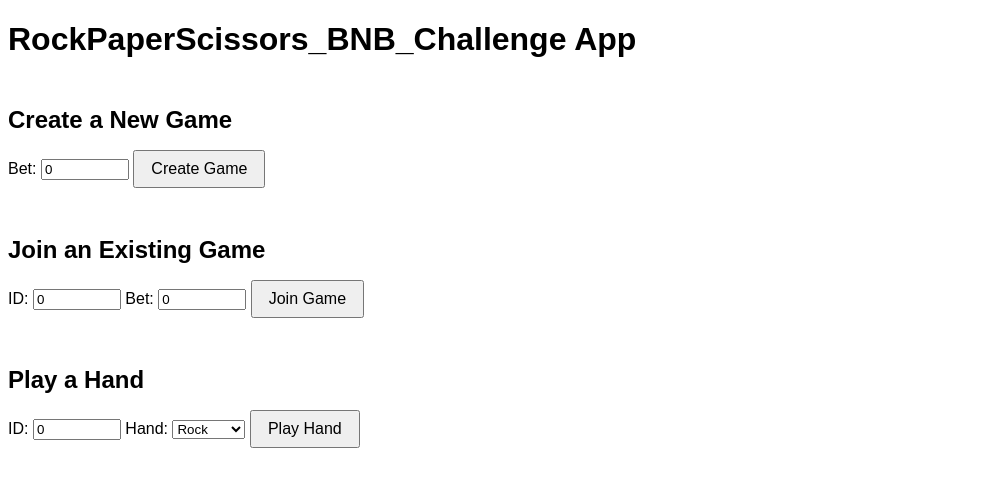
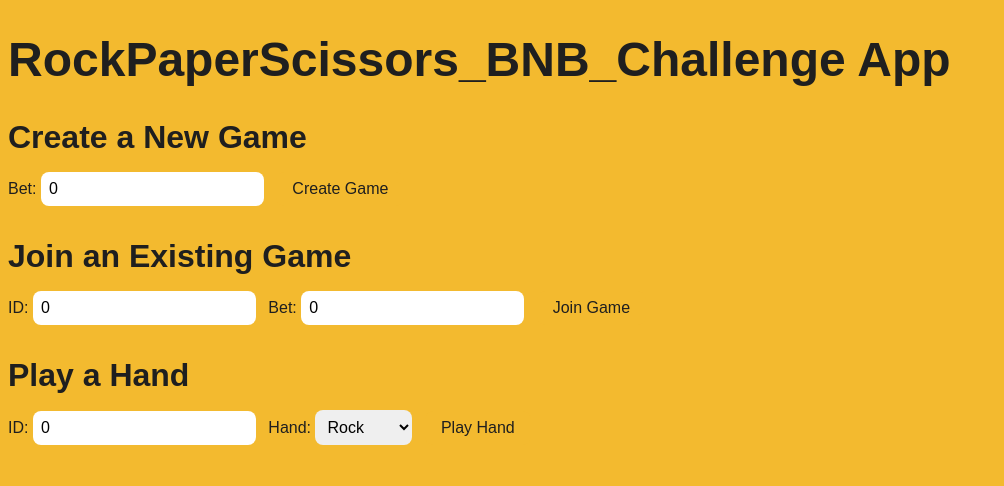
Before and after one commit to p3810cyber/RockPaperScissors, a plain HTML site: page index.html in a window 1280 px wide. Shown: the whole page, without its empty margins (0-1004 px from the left). Drawn offline with Linux system fonts and the light colour scheme; a script that the page names is missing.

Commit message:
set style like BNB color

```diff
--- a/style.css
+++ b/style.css
@@ -1,23 +1,56 @@
 body {
-    font-family: sans-serif;
+    background-color: #F3BA2F;
+    font-family: Arial, sans-serif;
+    color: #1F1F1F;
 }
 
 h1 {
-    font-size: 2em;
-    margin-bottom: 1em;
+    font-size: 3rem;
+    font-weight: bold;
+    margin: 2rem 0;
 }
 
 h2 {
-    font-size: 1.5em;
-    margin-top: 2em;
-    margin-bottom: 0.5em;
+    font-size: 2rem;
+    font-weight: bold;
+    margin: 2rem 0 1rem;
 }
 
 input[type="number"] {
-    width: 6em;
+    padding: 0.5rem;
+    border: none;
+    border-radius: 0.5rem;
+    margin-right: 0.5rem;
+    font-size: 1rem;
 }
 
 button {
-    font-size: 1em;
-    padding: 0.5em 1em;
+    background-color: #F3BA2F;
+    border: none;
+    border-radius: 0.5rem;
+    color: #1F1F1F;
+    padding: 0.5rem 1rem;
+    font-size: 1rem;
+    cursor: pointer;
 }
+
+button:hover {
+    background-color: #B8971D;
+}
+
+select {
+    padding: 0.5rem;
+    border: none;
+    border-radius: 0.5rem;
+    margin-right: 0.5rem;
+    font-size: 1rem;
+}
+
+option {
+    background-color: #F3BA2F;
+    color: #1F1F1F;
+}
+
+option:hover {
+    background-color: #B8971D;
+}
```
